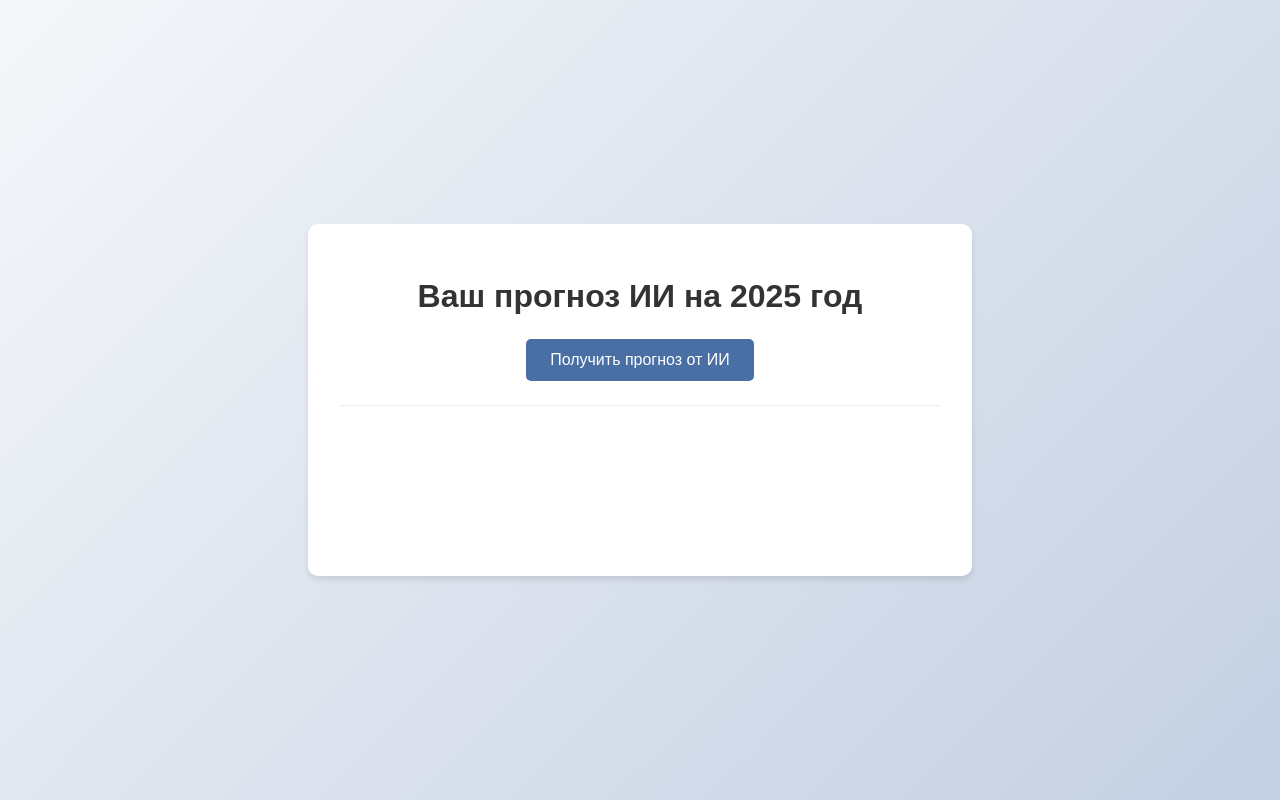
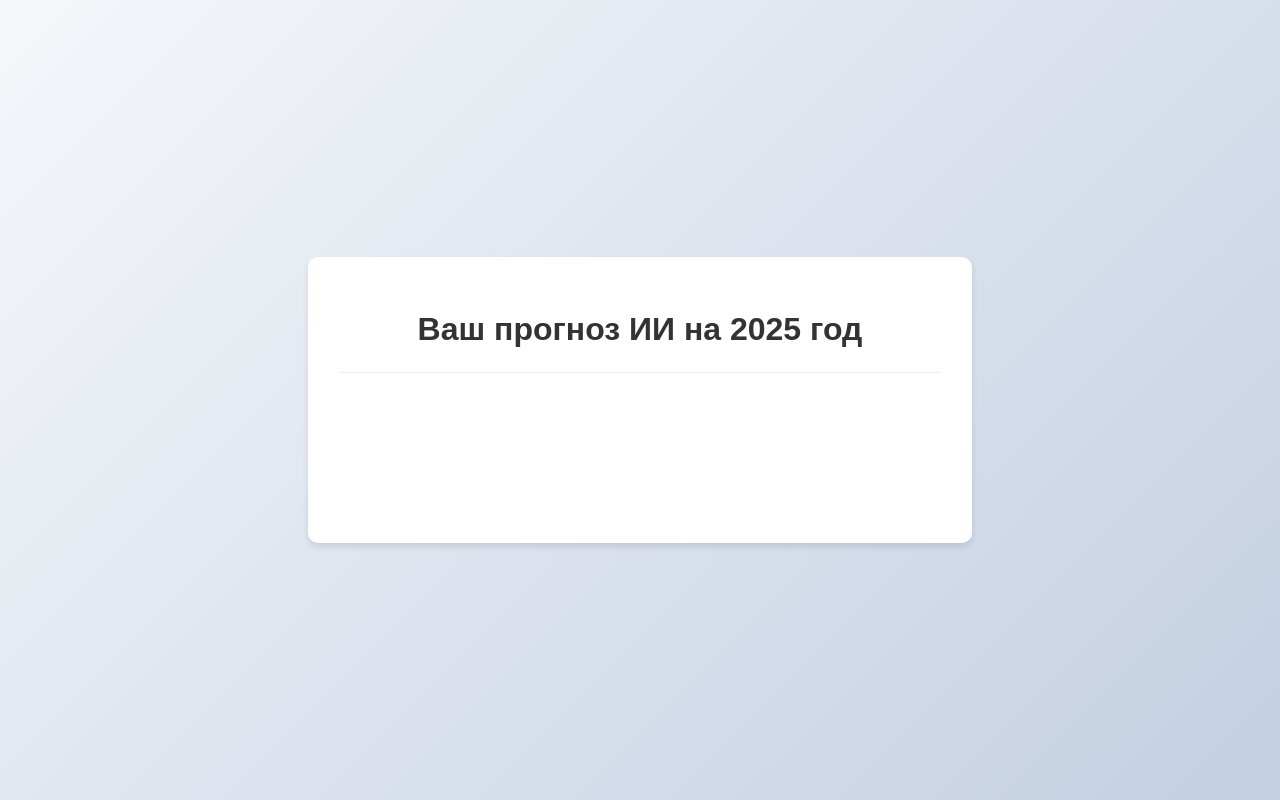
Before and after one commit to Wydyypov/prognozAI, a plain HTML site: page index.html in a window 1280 px wide. Drawn offline with Linux system fonts and the light colour scheme.

Commit message:
Update index.html

```diff
--- a/index.html
+++ b/index.html
@@ -3,13 +3,12 @@
 <head>
     <meta charset="UTF-8">
     <meta name="viewport" content="width=device-width, initial-scale=1.0">
-    <title>Прогнозы ИИ от prognozAI</title>
+    <title>Прогноз ИИ на 2025 год</title>
     <link rel="stylesheet" href="style.css">
 </head>
 <body>
     <div class="container">
         <h1>Ваш прогноз ИИ на 2025 год</h1>
-        <button id="predict-btn">Получить прогноз от ИИ</button>
         <p id="prediction"></p>
     </div>
     <script src="script.js"></script>
```
